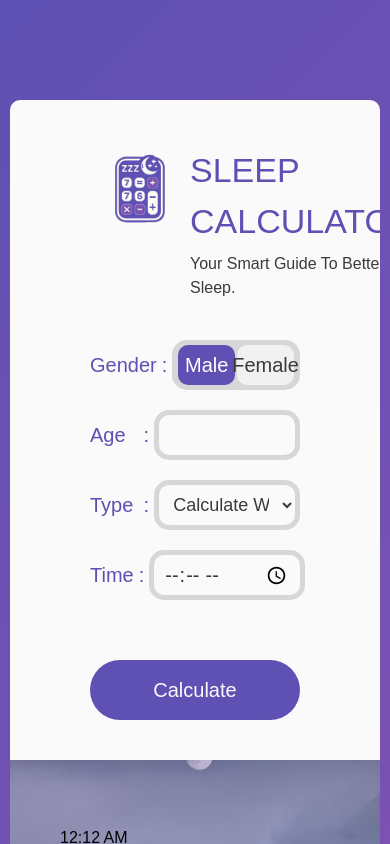
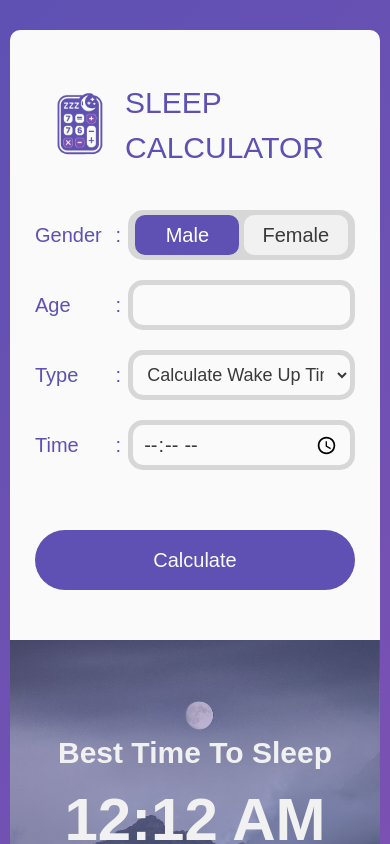
Before and after one commit to mohammadsalih/sleep-calculator, a React (Create React App) app: page / in a window 390 px wide. Built offline with nearby package versions, Linux system fonts and the light colour scheme.

Commit message:
design done just media query for tablet is not ready yet

```diff
--- a/src/index.css
+++ b/src/index.css
@@ -112,7 +112,7 @@ html {
 
   padding: 1rem;
 
-  overflow: hidden;
+  overflow-x: hidden;
   align-items: start;
 
   background: linear-gradient(
@@ -140,24 +140,6 @@ html {
   border-radius: 1rem;
 
   text-transform: capitalize;
-}
-
-.sleep-info {
-  padding: 5rem;
-
-  display: grid;
-  grid-template-columns: repeat(2, 1fr);
-  grid-template-rows: repeat(7, 1fr);
-
-  background: linear-gradient(
-      -45deg,
-      #5e51b350,
-      #7b51b350
-    ),
-    /* Gradient */ url('../public/moon.jpg'); /* Background image */
-  background-size: cover; /* Make the image cover the container */
-  background-position: center; /* Center the image */
-  background-repeat: no-repeat; /* Avoid repeating the image */
 }
 
 .sleep-form {
@@ -310,13 +292,176 @@ option {
   color: white;
 }
 
-.sleep-time-container {
-  grid-row: 3 / 6;
-  grid-column: span 2;
+.sleep-info {
+  padding: 5rem;
+
+  display: grid;
+  grid-template-columns: repeat(2, 1fr);
+  grid-template-rows: repeat(6, auto);
+
+  background: linear-gradient(
+      -45deg,
+      #5e51b350,
+      #7b51b350
+    ),
+    /* Gradient */ url('../public/moon.jpg'); /* Background image */
+  background-size: cover; /* Make the image cover the container */
+  background-position: center; /* Center the image */
+  background-repeat: no-repeat; /* Avoid repeating the image */
+  color: #f1f1f1;
 }
 
-@media (max-width: 1000px) {
+.sleep-time-container {
+  padding-top: 25%;
+
+  grid-column: span 2;
+  grid-row: 3 / 5;
+
+  text-align: center;
+
+  font-size: 6rem;
+  font-weight: 600;
+  text-align: center;
+}
+.sleep-time-container span {
+  display: block;
+
+  font-size: 3rem;
+}
+
+.main-sleep-time {
+  grid-column: span 2;
+
+  font-size: 6rem;
+  font-weight: 600;
+  text-align: center;
+}
+.main-sleep-time span {
+  display: block;
+
+  font-size: 3rem;
+}
+
+.sleep-cycles {
+  grid-column: span 2;
+  grid-row: 3 / 5;
+
+  font-size: 3rem;
+  font-weight: 500;
+
+  display: grid;
+  grid-template-columns: repeat(2, 1fr);
+  grid-template-rows: repeat(2, 1fr);
+  column-gap: 2rem;
+  row-gap: 1rem;
+
+  text-align: center;
+}
+.sleep-cycle span {
+  display: block;
+  font-size: 2rem;
+}
+.sleep-cycles-description {
+  padding: 0;
+  margin: 0;
+
+  grid-column: span 2;
+  grid-row: 6;
+
+  text-align: center;
+
+  font-size: 1.4rem;
+  font-weight: 500;
+}
+
+.sleep-cycles-description span {
+  display: block;
+}
+
+@media (max-width: 1050px) {
+  .main {
+    padding: 3rem 1rem;
+  }
+
   .container {
     flex-direction: column-reverse;
   }
+
+  .sleep-form {
+    padding: 5rem 2.5rem;
+  }
+
+  .logo {
+    width: 9rem;
+    height: 9rem;
+  }
+  .header-content {
+    padding-top: 0rem;
+  }
+  .header-content h2 {
+    font-size: 3rem;
+  }
+  .header-content p {
+    display: none;
+  }
+
+  .sleep-info {
+    padding: 5rem 2.5rem;
+
+    row-gap: 2rem;
+  }
+
+  .sleep-time-container {
+    padding-top: 0;
+  }
+
+  .sleep-cycles {
+    column-gap: 0rem;
+    row-gap: 4rem;
+  }
 }
+
+/* fix tablet size mobile and pc are done  */
+/*
+@media (max-width: 1050px) {
+  .main {
+    padding: 3rem 1rem;
+  }
+
+  .container {
+    flex-direction: column-reverse;
+  }
+
+  .sleep-form {
+    padding: 5rem 2.5rem;
+  }
+
+  .logo {
+    width: 9rem;
+    height: 9rem;
+  }
+  .header-content {
+    padding-top: 0rem;
+  }
+  .header-content h2 {
+    font-size: 3rem;
+  }
+  .header-content p {
+    display: none;
+  }
+
+  .sleep-info {
+    padding: 5rem 2.5rem;
+
+    row-gap: 2rem;
+  }
+
+  .sleep-time-container {
+    padding-top: 0;
+  }
+
+  .sleep-cycles {
+    column-gap: 0rem;
+    row-gap: 4rem;
+  }
+} */
--- a/src/layout/SleepInfo.jsx
+++ b/src/layout/SleepInfo.jsx
@@ -1,9 +1,11 @@
 import SleepTimeContainer from '../ui/SleepTimeContainer';
+import WakeUpTimeContainer from '../ui/WakeUpTimeContainer';
 
 function SleepInfo() {
   return (
     <div className='sleep-info'>
       <SleepTimeContainer />
+      {/* <WakeUpTimeContainer /> */}
     </div>
   );
 }
--- a/src/ui/SleepTimeContainer.jsx
+++ b/src/ui/SleepTimeContainer.jsx
@@ -1,8 +1,9 @@
 function SleepTimeContainer() {
   return (
     <div className='sleep-time-container'>
-      <h2 className='cycles'>
-        12:12 <span>AM</span>
+      <h2>
+        <span>best time to sleep</span>
+        12:12 AM
       </h2>
     </div>
   );
--- /dev/null
+++ b/src/ui/WakeUpTimeContainer.jsx
@@ -0,0 +1,40 @@
+function WakeUpTimeContainer() {
+  return (
+    <>
+      <div className='main-sleep-time'>
+        <span>best time to wake up</span>
+        08:08 AM
+      </div>
+      <div className='sleep-cycles'>
+        <div className='sleep-cycle'>
+          <span>3 cycles</span>
+          08:08 AM
+        </div>
+        <div className='sleep-cycle'>
+          <span>4 cycles</span>
+          08:08 AM
+        </div>
+        <div className='sleep-cycle'>
+          <span>5 cycles</span>
+          08:08 AM
+        </div>
+        <div className='sleep-cycle'>
+          <span>6 cycles</span>
+          08:08 AM
+        </div>
+      </div>
+
+      <div className='sleep-cycles-description'>
+        <span>
+          If you wake up at one of these times,
+        </span>
+        <span>
+          you’ll rise in between 90 minute sleep
+          cycles.
+        </span>
+      </div>
+    </>
+  );
+}
+
+export default WakeUpTimeContainer;
```
